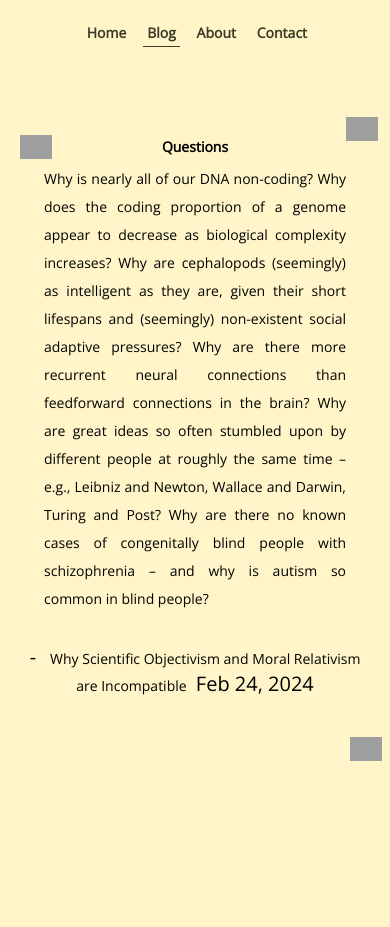
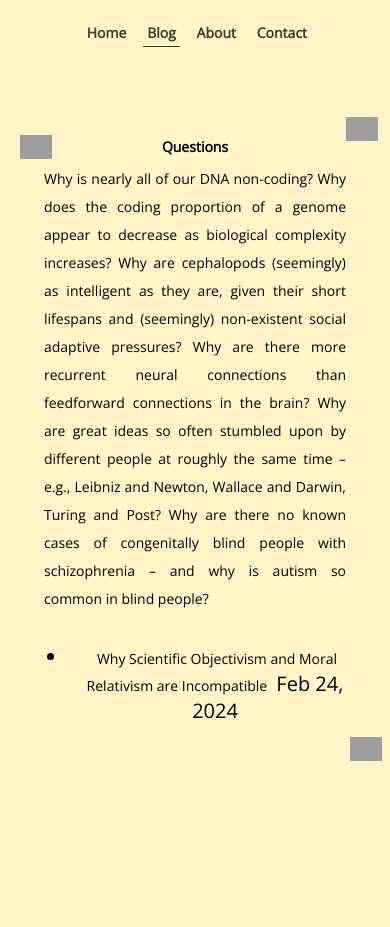
Before and after one commit to richardofarrell/richardofarrell.github.io, a Jekyll site: the page built from blog-list.md, in a window 390 px wide. Built offline with Jekyll 4.4.1, drawn with Linux system fonts in a browser that asks for light colours; grey boxes are pictures that could not be loaded.

Commit message:
Update default.html

```diff
--- a/_layouts/default.html
+++ b/_layouts/default.html
@@ -103,21 +103,21 @@
         }
 
         /* Links in list */
-        ul {
+        /* ul {
             list-style: none;
             padding-left: 0;
             margin-top: 0px;
-        }
+        } */
 
         /* Change list item prefix to emdash */
-        ul li:before {
+        /* ul li:before {
             content: "-";
             padding-right: 0.5em;
-        }
+        } */
 
-        ul li a {
-          padding: clamp(2px, 4px, 12px); /* Add padding to links */
-        }
+        /* ul li a {
+          padding: clamp(2px, 4px, 12px);
+        } */
 
         @media screen and (max-width: 768px) {
             /* Adjust margin for smaller devices */
```
